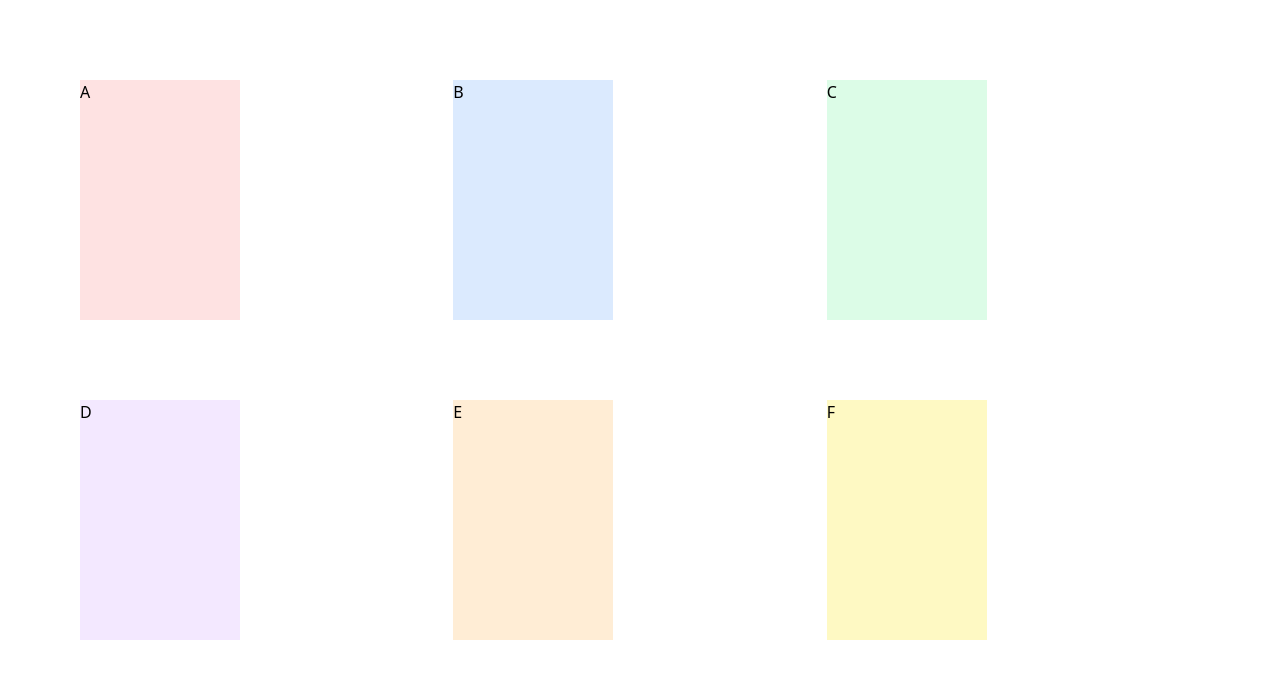
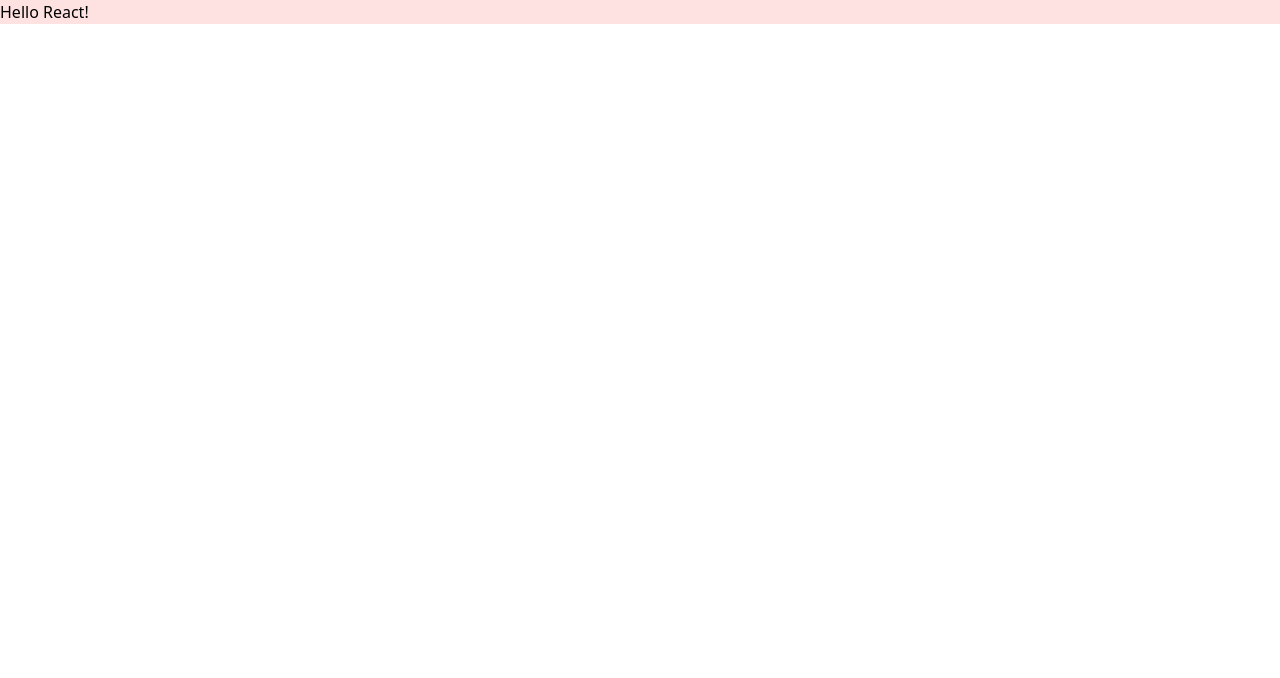
Before and after one commit to Baekshook/simple-Calendar, a React (Create React App) app: page / in a window 1280 px wide. Shown: the top 678 px of the page. Built offline with nearby package versions, Linux system fonts and the light colour scheme.

Commit message:
Calender 초기 세팅

```diff
--- a/src/App.jsx
+++ b/src/App.jsx
@@ -2,13 +2,8 @@
 
 function App() {
   return (
-    <div className="min-h-screen p-20 grid grid-cols-3">
-      <Card cardName="A" color="bg-red-100" />
-      <Card cardName="B" color="bg-blue-100" />
-      <Card cardName="C" color="bg-green-100" />
-      <Card cardName="D" color="bg-purple-100" />
-      <Card cardName="E" color="bg-orange-100" />
-      <Card cardName="F" color="bg-yellow-100" />
+    <div className="bg-red-100">
+      Hello React!
     </div>
   );
 }
--- a/src/components/Card.jsx
+++ /dev/null
@@ -1,13 +0,0 @@
-import React, { useState } from "react";
-import { fakeUseState } from "../fakeHooks";
-
-export default function CardA({ color, cardName }) {
-  const [count, setCount] = useState();
-  const [num1, setNum1] = useState();
-  const [num2, setNum2] = useState();
-  const { setValue, value } = fakeUseState(); // 객체인 경우 이렇게 받아오기
-  const { setValue: setNum3, value: num3 } = fakeUseState();
-  const { setValue: setNum4, value: num4 } = fakeUseState();
-
-  return <div className={`${color} w-40 h-60`}>{cardName}</div>;
-}
--- a/src/fakeHooks/index.jsx
+++ /dev/null
@@ -1,11 +0,0 @@
-// export const fakeUseState = () => {
-//   let value;
-//   const setValue = () => {};
-//   return [value, setValue];
-// }; // 배열인 경우
-
-export const fakeUseState = () => {
-  let value;
-  const setValue = () => {};
-  return {value, setValue};
-}; // 객체인 경우
```
